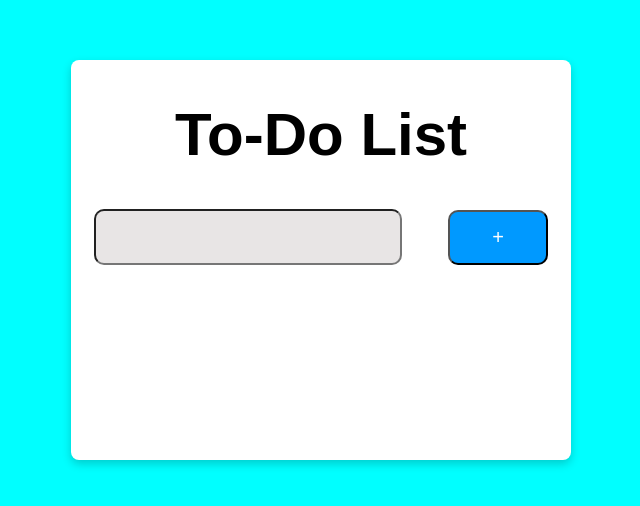
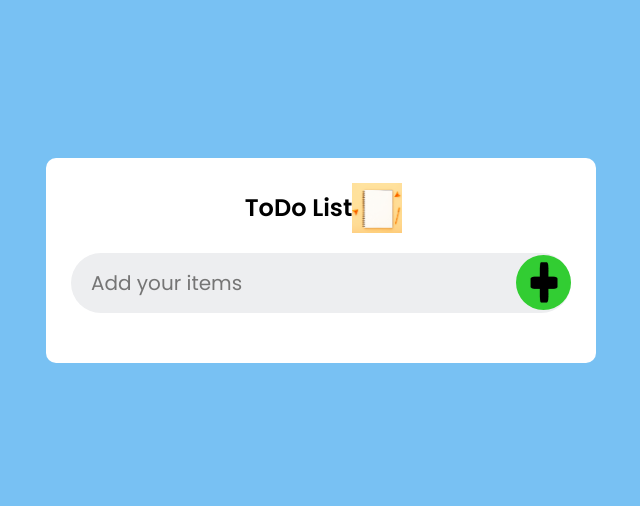
Before and after one commit to OXY2006/to-do-list, a plain HTML site: page index.html in a window 1280 px wide. Shown: the part 140-646 px from the top of the page, without its empty margins (319-959 px from the left). Drawn offline with Linux system fonts and the light colour scheme.

Commit message:
improved the design

```diff
--- a/index.html
+++ b/index.html
@@ -3,22 +3,22 @@
 <head>
     <meta charset="UTF-8">
     <meta name="viewport" content="width=device-width, initial-scale=1.0">
-    <title>Document</title>
+    <title>To Do List</title>
     <link rel="stylesheet" href="./style.css">
+    <script src="./script.js" defer></script>
 </head>
 <body>
     <div class="container">
-        <div class="header">
-            <h1>To-Do List</h1>
+        <div class="todo-header">
+            <h2>ToDo List</h2>
+            <img src="./arrangement-desk-elements-yellow-background.jpg" height="50px" />
         </div>
-        <div class="box">
-        <div>
-            <input type="text" id="textbox" name="task">
+        <div class="todo-body">
+            <input type="text" id="todoText" class="todo-input" placeholder="Add your items" />
+            <img src="./plus.jpg" alt="+" id="AddUpdateClick" onclick="CreateToDoItems();"/>
         </div>
-        <div>
-            <button>+</button>
-        </div>
-        </div>
+        <h5 id="Alert"></h5>
+        <ul id="list-items" class="list-items"></ul>
     </div>
 </body>
 </html>
--- a/style.css
+++ b/style.css
@@ -1,48 +1,87 @@
-body {
-    margin: 0;
-    height: 100vh;
-    display: flex;
-    justify-content: center;
-    align-items: center;
-    background-color: aqua;
+@import url("https://fonts.googleapis.com/css2?family=Poppins:wght@400;500;600&display=swap");
+* {
+  margin: 0;
+  padding: 0;
+  font-family: "Poppins", sans-serif;
+  box-sizing: border-box;
 }
 
-.container{
-    width: 500px;
-    height: 400px;
-    border-radius: 8px;
-    box-shadow: 0 4px 10px rgba(0,0,0,0.2);
-    background-color: white;
+body {
+  background: #78c1f3;
+  min-height: 100vh;
+  display: flex;
+  align-items: center;
+  justify-content: center;
 }
 
-.header{
-    text-align: center;
-    font-size: 30px;
-    font-family: Arial, Helvetica, sans-serif;
-    margin-top: 20px;
-    margin-bottom: 40px;
+.container {
+  background: #ffffff;
+  padding: 25px;
+  width: 550px;
+  border-radius: 10px;
 }
 
-.box{
-    display: flex;
-    justify-content: space-around;
-    align-items: center;
+.todo-header {
+  display: flex;
+  align-items: center;
+  margin-bottom: 20px;
+  padding-left: 5px;
+  justify-content: center;
 }
 
-#textbox{
-    width: 300px;
-    height: 50px;
-    border-radius: 10px;
-    background-color:rgb(232, 229, 229);
-    font-size: 16px;
+.todo-body {
+  display: flex;
+  align-items: center;
+  justify-content: space-between;
+  background: #edeef0;
+  border-radius: 30px;
+  padding-left: 20px;
+  margin-bottom: 25px;
 }
 
-button{
-    width: 100px;
-    height:55px;
-    border-radius: 10px;
-    background-color: rgb(0, 153, 255);
-    color: white;
-    font-size: 20px;
-    cursor: pointer;
+.todo-body input {
+  flex: 1;
+  border: none;
+  outline: none;
+  background: transparent;
+  padding: 15px 0;
+  font-size: 20px;
 }
+
+.todo-body img {
+  cursor: pointer;
+  border-radius: 40px;
+  height: 55px;
+  width: 55px;
+  padding: 5px;
+  background: limegreen;
+}
+
+ul li {
+  list-style: none;
+  font-size: 18px;
+  cursor: pointer;
+  padding: 10px;
+}
+
+li {
+  display: flex;
+  align-items: center;
+  justify-content: space-between;
+  background: #edeef0;
+  margin-bottom: 10px;
+  border-radius: 5px;
+}
+
+h5 {
+  text-align: center;
+  margin-bottom: 10px;
+  color: green;
+}
+
+.todo-controls {
+  width: 25px;
+  height: 25px;
+  padding: 3px;
+  margin-right: 5px;
+}
```
Also changed, not shown: arrangement-desk-elements-yellow-background.jpg (added), plus.jpg (added).
